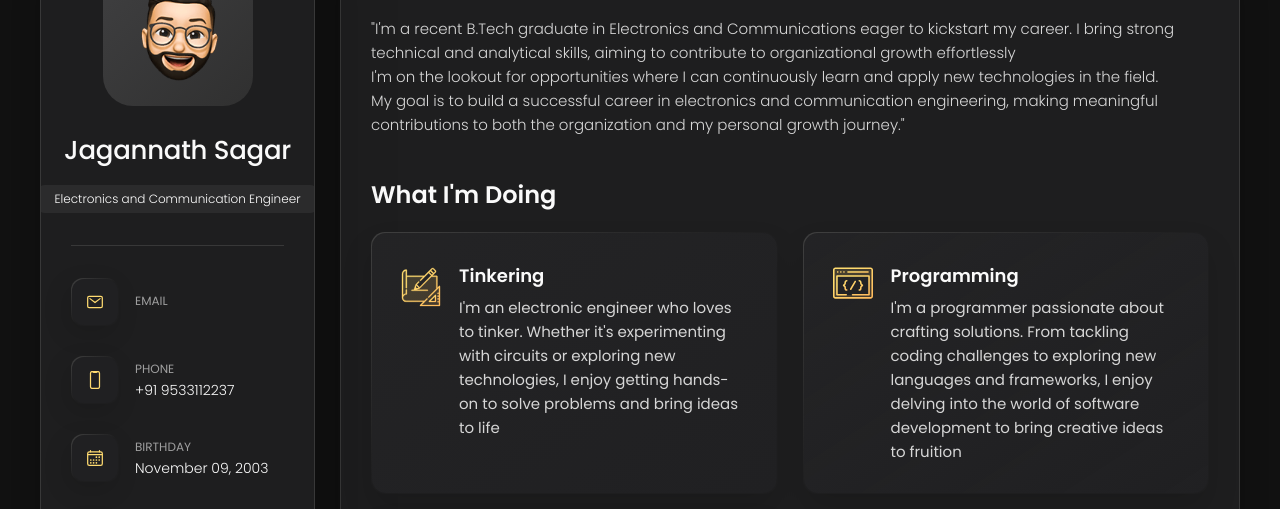
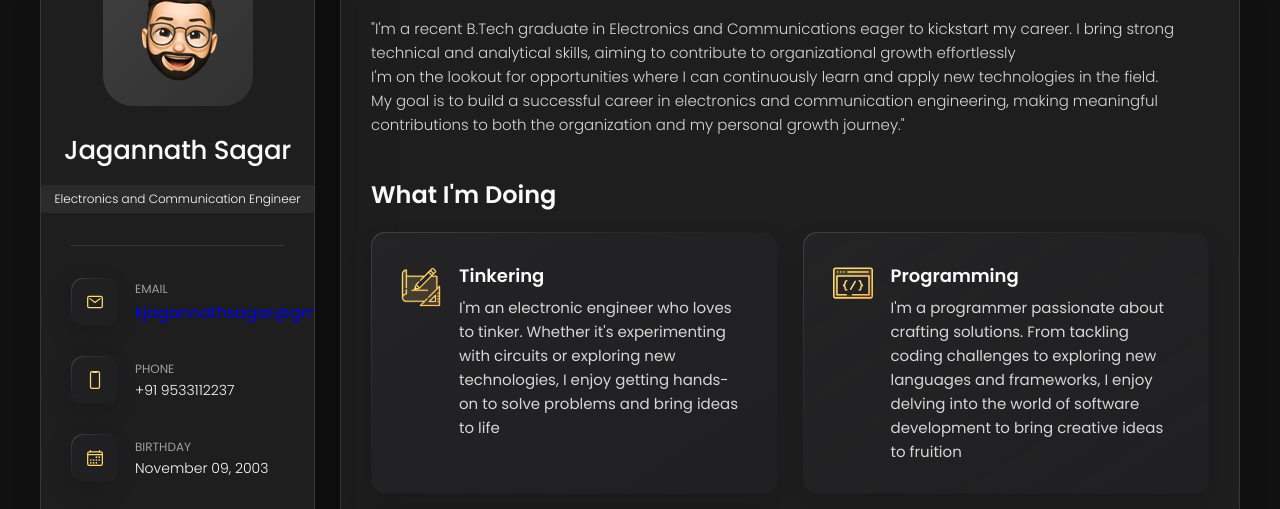
Before and after one commit to KJ-Sagar/portfolio1, a plain HTML site: page index.html in a window 1280 px wide. Shown: the part 162-671 px from the top of the page. Drawn offline with nearby package versions, Linux system fonts and the light colour scheme.

Commit message:
updated email contact link

```diff
--- a/index.html
+++ b/index.html
@@ -74,7 +74,7 @@
             <div class="contact-info">
               <p class="contact-title">Email</p>
 
-              <a href="kjagannathsagar@gmail.com" class="contact-link"></a>
+              <a href="kjagannathsagar@gmail.com" class="text">kjagannathsagar@gmail.com</a>
             </div>
 
           </li>
```
